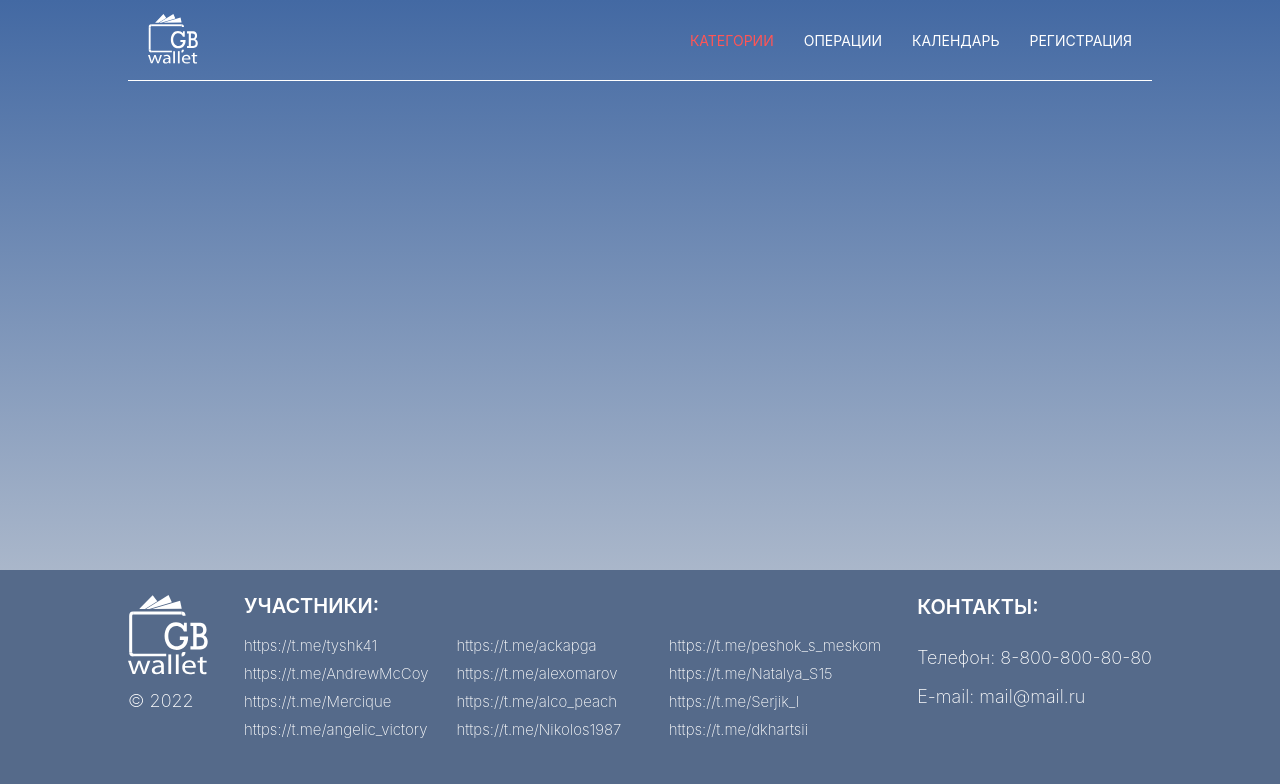
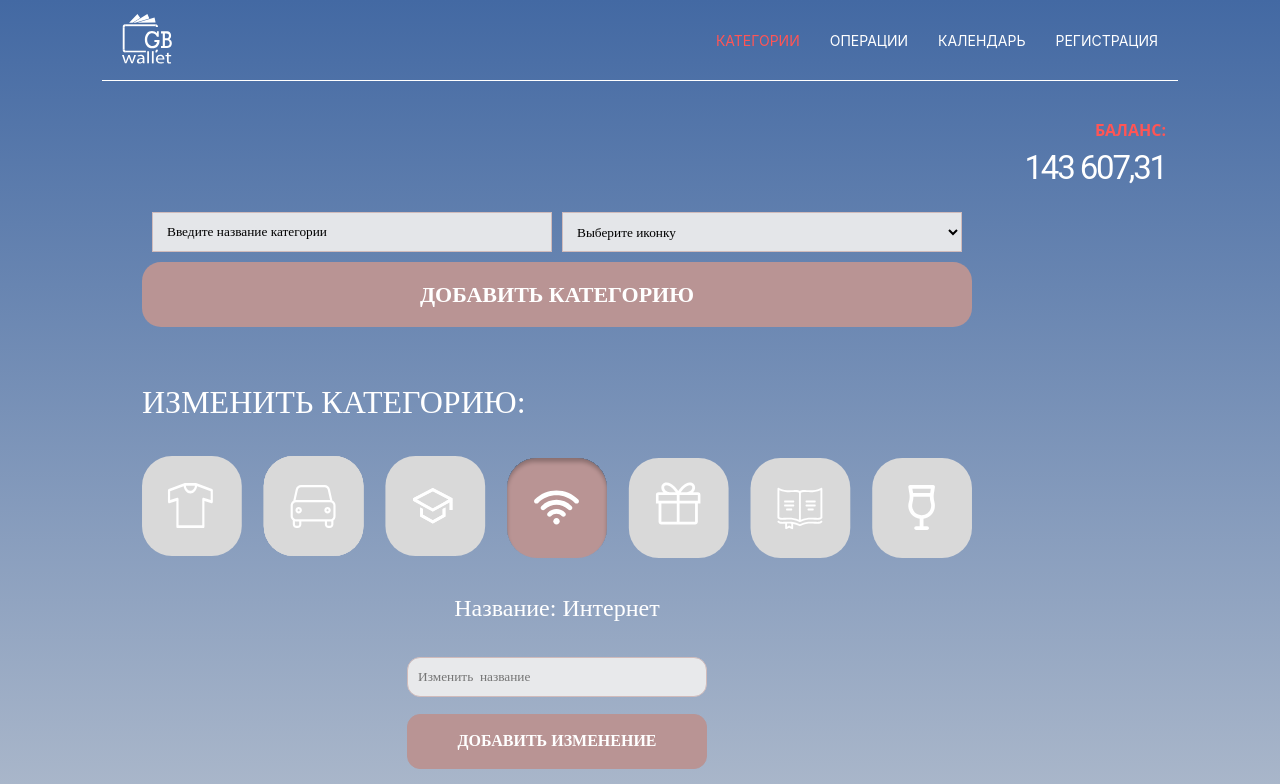
Before and after one commit to Mercique/Wallet-project, a React (Create React App) app: page /category in a window 1280 px wide. Shown: the top 784 px of the page. Built offline with nearby package versions, Linux system fonts and the light colour scheme.

Commit message:
верстка "Категории"

```diff
--- a/src/App.jsx
+++ b/src/App.jsx
@@ -2,7 +2,7 @@ import "./App.css";
 import { useEffect, useState } from "react";
 import { PaymentForm } from "./components/PaymentForm/PaymentForm";
 import { PaymentList } from "./components/PaymentList/PaymentList";
-import { Category } from "./components/Category/category";
+import { Category } from "./components/Category/Category";
 import { Routes, Route } from "react-router-dom";
 import { Calendar } from "./components/Calendar/Calendar";
 import { Registration } from "./components/Registration/Registration";
--- /dev/null
+++ b/src/components/Category/Category.jsx
@@ -0,0 +1,53 @@
+import styles from "./Category.module.css";
+
+export const Category = () => {
+    // const [category, setCategory] = useState([
+    //   { id: 1, img: "/images/img-category-1.png", category: "Одежда" },
+    //   { id: 2, img: "/images/img-category-2.png", category: "транспорт" },
+    //   { id: 3, img: "/images/img-category-3.png", category: "Кафе и рестораны" },
+    //   { id: 4, img: "/images/img-category-4.png", category: "Супермаркеты" },
+    //   { id: 5, img: "/images/img-category-5.png", category: "Жкх, связь. интернет", },
+    //   { id: 6, img: "/images/img-category-6.png", category: "медицина" },
+    //   { id: 7, img: "/images/img-category-7.png", category: "образование" },
+    //   { id: 8, img: "/images/img-category-8.png", category: "прочие расходы" },
+    // ]);
+
+    return (
+        <div className={styles.categoryWrapper}>
+            <div className={styles.balance}>
+                <div className={styles.balanceHeader}>Баланс:</div>
+                <div className={styles.balanceValue}>143 607,31</div>
+            </div>
+            <div className={styles.addCategory}>
+                <div className={styles.actionArea}>
+                    <input className={styles.addCategoryName} type="text" name="name"
+                           placeholder="Введите название категории"/>
+                    <select
+                        className={styles.addCategoryPic}
+                        name="category"
+                    >
+                        <option value="" disabled selected hidden>Выберите иконку</option>
+                    </select>
+                </div>
+                <div className={styles.addButton}><div>Добавить категорию</div></div>
+            </div>
+            <div className={styles.changeCategory}>
+                <div className={styles.slider}>
+                    <div className={styles.sliderHeader}>Изменить категорию:</div>
+                    <img className={styles.categoriesImg} src="/images/categories.svg" alt="categories"/>
+                    <div className={styles.categoryName}>Название: Интернет</div>
+                </div>
+                <div className={styles.changeArea}>
+                    <input className={styles.changeCategoryName} type="text" name="categoryName"
+                           placeholder="Изменить  название"/>
+                    <button className={styles.renameButton}>
+                        Добавить изменение
+                    </button>
+                    <button className={styles.deleteButton}>
+                        Удалить категорию
+                    </button>
+                </div>
+            </div>
+        </div>
+    );
+};
--- /dev/null
+++ b/src/components/Category/Category.module.css
@@ -0,0 +1,155 @@
+@media (min-width: 1024px) {
+  .categoryWrapper {
+    width: 1024px;
+    padding: 38px 12px 0 40px;
+  }
+
+  .balance {
+    align-items: flex-end;
+    display: flex;
+    flex-direction: column;
+    gap: 7px;
+  }
+
+  .balanceHeader {
+    font-family: 'Noto Sans';
+    font-style: normal;
+    font-weight: 700;
+    font-size: 16px;
+    line-height: 22px;
+    text-transform: uppercase;
+    color: #FF5555;
+  }
+  .balanceValue {
+    font-family: 'Roboto';
+    font-style: normal;
+    font-weight: 400;
+    font-size: 33px;
+    line-height: 39px;
+    letter-spacing: -0.065em;
+    text-transform: lowercase;
+    color: #FFFFFF;
+  }
+
+  .addCategory {
+    margin-top: 25px;
+    margin-bottom: 50px;
+    width: 830px;
+  }
+
+  .actionArea {
+    display: flex;
+    gap: 10px;
+    margin-bottom: 10px;
+    margin-left: 10px;
+  }
+
+  .addCategoryName,
+  .addCategoryPic {
+    font-family: 'Hind';
+    box-sizing: border-box;
+    width: 400px;
+    height: 40px;
+    border: 1px solid #d0bbbb;
+    background: rgba(238, 238, 238, 0.93);
+    padding: 0 10px;
+  }
+
+  .addCategoryName::placeholder {
+    color: black;
+    padding-left: 4px;
+
+  }
+
+  .addCategoryName:focus {
+    border-color: #968383;
+  }
+
+  .addButton {
+    width: 830px;
+    height: 65px;
+    background: #B99494;
+    border-radius: 19px;
+    display: flex;
+    justify-content: center;
+    align-items: center;
+  }
+
+  .addButton div {
+    font-family: 'Hind';
+    font-style: normal;
+    font-weight: 600;
+    font-size: 22px;
+    line-height: 35px;
+    text-transform: uppercase;
+    color: #FFFFFF;
+  }
+
+  .changeCategory {
+    width: 830px;
+    display: flex;
+    flex-direction: column;
+    align-items: center;
+  }
+
+  .sliderHeader {
+    font-family: 'Hind';
+    font-style: normal;
+    font-weight: 300;
+    font-size: 32px;
+    line-height: 51px;
+    text-transform: uppercase;
+    color: #FFFFFF;
+  }
+
+  .categoriesImg {
+    width: 830px;
+    margin: 28px 0;
+  }
+
+  .categoryName {
+    font-family: 'Hind';
+    font-style: normal;
+    font-weight: 300;
+    font-size: 24px;
+    line-height: 38px;
+    color: #FFFFFF;
+    display: flex;
+    justify-content: center;
+  }
+
+  .changeArea {
+    display: flex;
+    flex-direction: column;
+    gap: 17px;
+    margin-top: 30px;
+  }
+
+  .changeCategoryName {
+    font-family: 'Hind';
+    box-sizing: border-box;
+    width: 300px;
+    height: 40px;
+    border: 1px solid #d0bbbb;
+    background: rgba(238, 238, 238, 0.93);
+    padding: 0 10px;
+    border-radius: 13px;
+  }
+
+  .renameButton,
+  .deleteButton {
+    width: 300px;
+    height: 55px;
+    background: #B99494;
+    border: 1px solid #B99494;
+    border-radius: 13px;
+    font-family: 'Hind';
+    font-style: normal;
+    font-weight: 600;
+    font-size: 16px;
+    line-height: 26px;
+    text-transform: uppercase;
+    color: #FFFFFF;
+
+  }
+}
--- a/src/components/Category/category.css
+++ /dev/null
@@ -1,9 +0,0 @@
-.category {
-  display: flex;
-  flex-wrap: wrap;
-  gap: 20px;
-  max-width: 1200px;
-  margin-left: 20%;
-  color: white;
-  margin-top: 25px;
-}
--- a/src/components/Category/category.jsx
+++ /dev/null
@@ -1,24 +0,0 @@
-import "./category.css";
-import { useState } from "react";
-import { CategoryItem } from "../CategoryItem/categoryItem";
-
-export const Category = () => {
-  const [category, setCategory] = useState([
-    { id: 1, img: "/images/img-category-1.png", category: "Одежда" },
-    { id: 2, img: "/images/img-category-2.png", category: "транспорт" },
-    { id: 3, img: "/images/img-category-3.png", category: "Кафе и рестораны" },
-    { id: 4, img: "/images/img-category-4.png", category: "Супермаркеты" },
-    { id: 5, img: "/images/img-category-5.png", category: "Жкх, связь. интернет", },
-    { id: 6, img: "/images/img-category-6.png", category: "медицина" },
-    { id: 7, img: "/images/img-category-7.png", category: "образование" },
-    { id: 8, img: "/images/img-category-8.png", category: "прочие расходы" },
-  ]);
-
-  return (
-    <div className="category">
-      {/* {category.map((item) => (
-        <CategoryItem img={item.img} category={item.category} key={item.id} />
-      ))} */}
-    </div>
-  );
-};
```
Also changed, not shown: public/images/categories.svg (added).
